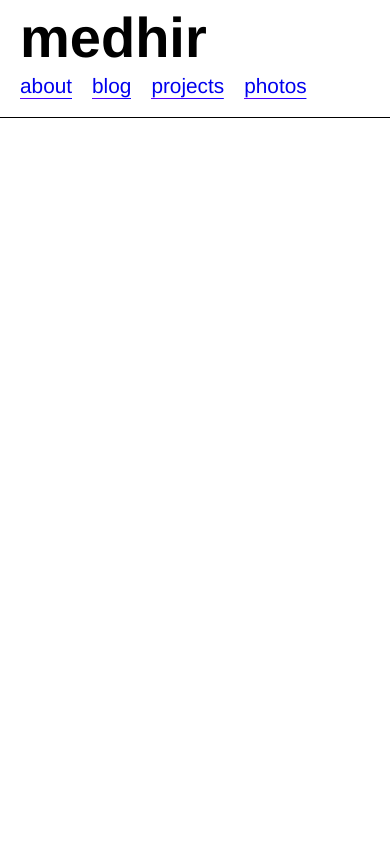
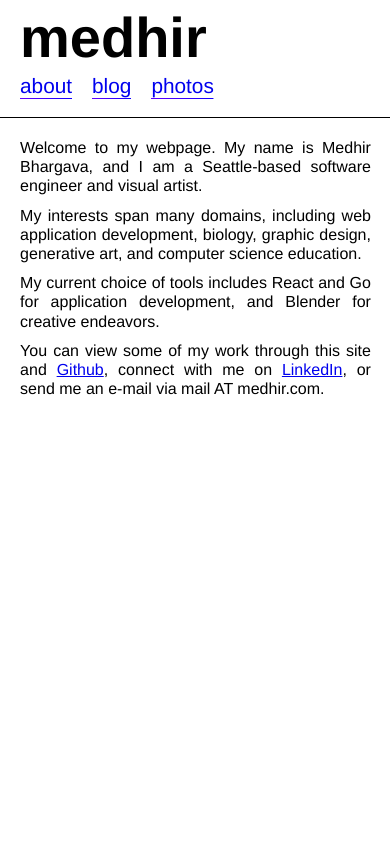
Before and after one commit to medhir/blog, a React (Create React App) app in the folder client/: page /about in a window 390 px wide. Shown: the top 844 px of the page. Built offline with nearby package versions, Linux system fonts and the light colour scheme; no server answers.

Commit message:
Add about page, update blog styles

```diff
--- /dev/null
+++ b/client/src/Components/About/About.css
@@ -0,0 +1,47 @@
+.about {
+    padding: 10px 20px;
+    width: 60%;
+    margin: auto;
+    border-right: 1px solid black;
+    border-left: 1px solid black;
+    border-bottom: 1px solid black;
+}
+
+.about > p {
+    margin: 10px 0px;
+    line-height: 1.2rem;
+}
+
+@media only screen and (max-width: 1200px){
+    .display > article {
+        width: 60%;
+        margin: 0px auto;
+    }
+}
+
+@media only screen and (max-width: 1000px){
+    .display > article {
+        width: 75%;
+        margin: 0px auto;
+    }
+
+    .display > article {
+        padding: 10px;
+    }
+}
+
+@media only screen and (max-width: 800px){
+    .about {
+        width: 85%;
+        margin: 0px auto;
+    }
+}
+
+@media only screen and (max-width: 500px){
+    .about {
+        width: 90%;
+        border: none;
+        text-align: justify;
+        text-justify: inter-word;
+    }
+}
--- /dev/null
+++ b/client/src/Components/About/index.js
@@ -0,0 +1,17 @@
+import React, { Component } from 'react'
+import './About.css'
+
+class About extends Component {
+    render () {
+        return (
+            <section className="about">
+                <p>Welcome to my webpage. My name is Medhir Bhargava, and I am a Seattle-based software engineer and visual artist.</p>
+                <p>My interests span many domains, including web application development, biology, graphic design, generative art, and computer science education.</p>
+                <p>My current choice of tools includes React and Go for application development, and Blender for creative endeavors.</p>
+                <p>You can view some of my work through this site and <a href="https://github.com/medhir">Github</a>, connect with me on <a href="https://linkedin.com/in/medhir">LinkedIn</a>, or send me an e-mail via mail AT medhir.com.</p>
+            </section>
+        )
+    }
+}
+
+export default About;
--- a/client/src/Components/Blog/modules/Post/Post.css
+++ b/client/src/Components/Blog/modules/Post/Post.css
@@ -61,6 +61,10 @@
     font-weight: bolder;
 }
 
+.display > article > p {
+    line-height: 1.15em;
+}
+
 @media only screen and (max-width: 1200px){
     .display > article {
         width: 60%;
--- a/client/src/Components/Editor/Editor.css
+++ b/client/src/Components/Editor/Editor.css
@@ -79,6 +79,7 @@ article > p > img {
 }
 
 .editor article p {
+    line-height: 1.15rem;
     font-size: 1.05rem;
     margin: 25px 0px;
 }
--- a/client/src/Layout/Header/index.js
+++ b/client/src/Layout/Header/index.js
@@ -9,7 +9,6 @@ const Header = () => (
       <ul>
         <li><Link to="/about">about</Link></li>
         <li><Link to="/blog">blog</Link></li>
-        <li><Link to="/projects">projects</Link></li>
         <li><Link to="/photos">photos</Link></li>
       </ul>
     </nav>
--- a/client/src/Layout/Main/index.js
+++ b/client/src/Layout/Main/index.js
@@ -1,8 +1,8 @@
 import React, { Component } from 'react';
-import { Route } from 'react-router-dom';
-import Gallery from '../../Components/Gallery';
-import Blog from '../../Components/Blog';
-import Editor from '../../Components/Editor';
+import { Switch, Route, Redirect } from 'react-router-dom';
+import About from '../../Components/About'
+import Gallery from '../../Components/Gallery'
+import Blog from '../../Components/Blog'
 import Uploader from '../../Controls/Uploader'
 import Login from '../../Auth/Login';
 
@@ -12,10 +12,14 @@ class Main extends Component {
   render () {
     return (
       <main>
-        <Route path="/blog" component={ Blog } />
-        <Route path="/edit" component={ Login } />
-        <Route path="/photos" component={ Gallery } />
-        <Route path="/upload" component={ Uploader } />
+        <Switch>
+          <Route path="/about" component={ About } />
+          <Route path="/blog" component={ Blog } />
+          <Route path="/edit" component={ Login } />
+          <Route path="/photos" component={ Gallery } />
+          <Route path="/upload" component={ Uploader } />
+          <Redirect from="/" to="/about" />
+        </Switch>
       </main>
       )
   }
```
Also changed, not shown: 1 other file (tests, documents, lock files or other folders).
